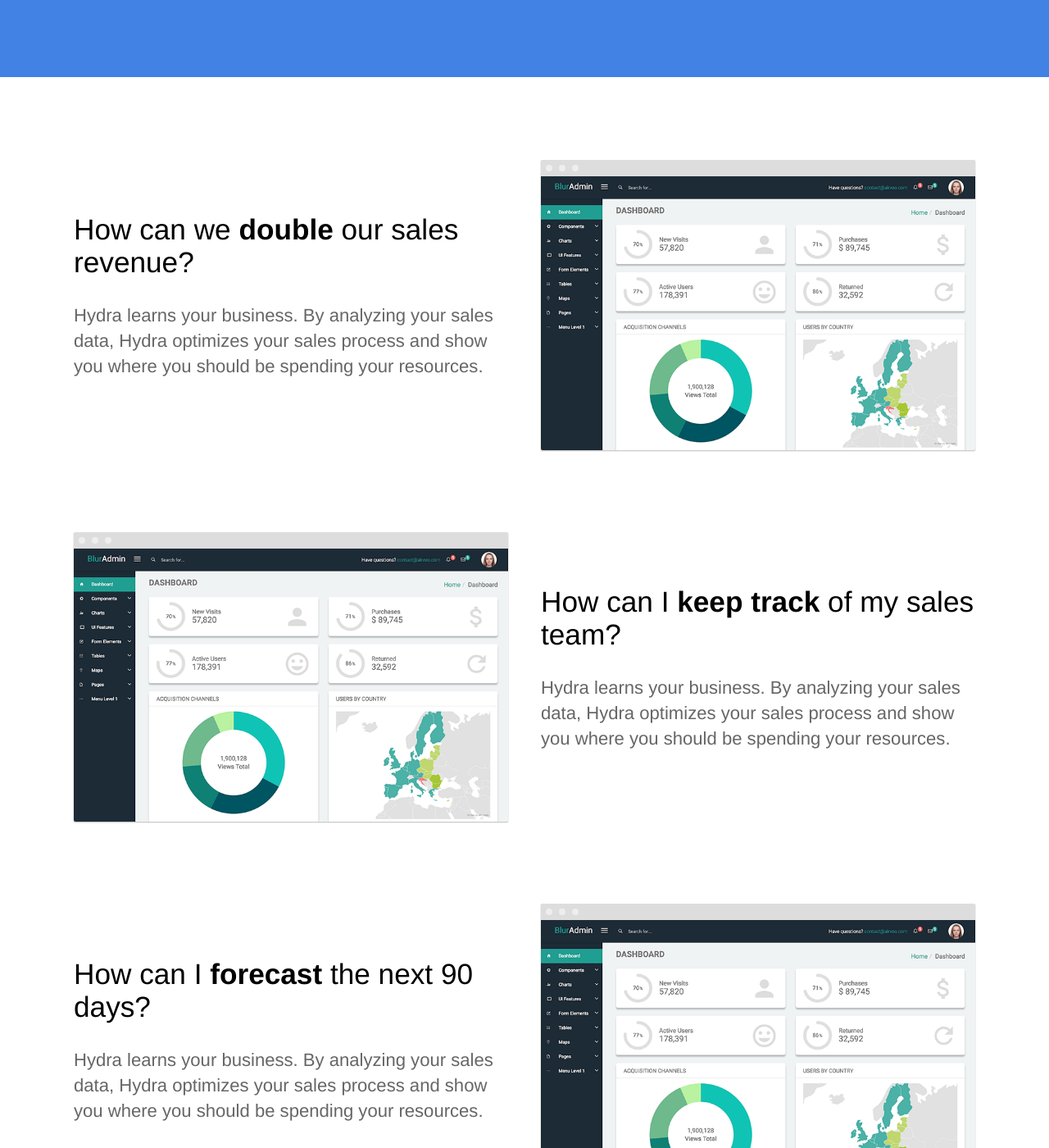
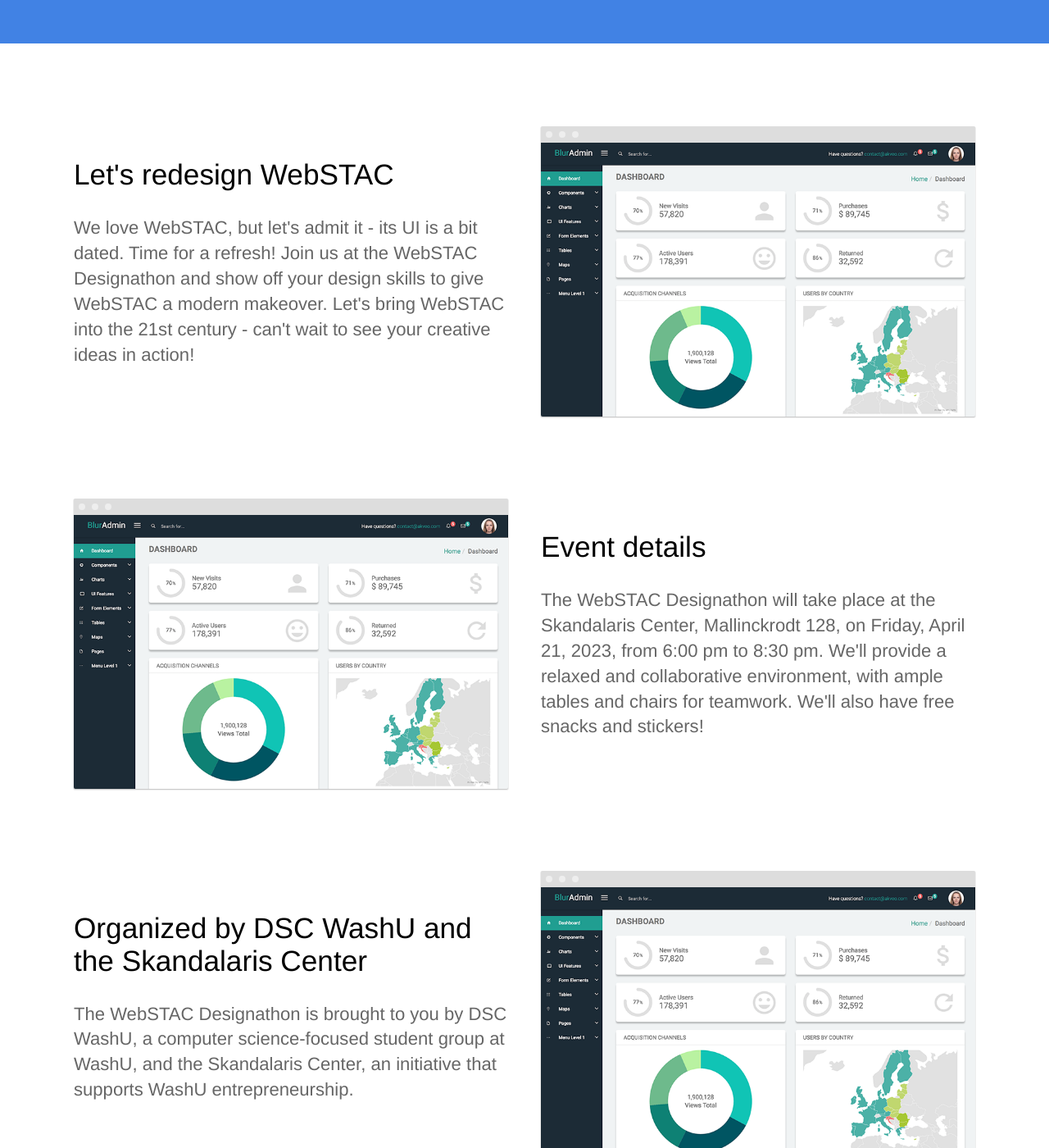
Before and after one commit to dscwashu/webstacdesignathon, a Jekyll site: the page built from index.html, in a window 1280 px wide and 1400 px high, scrolled down 350 px. Shown: the whole window at 82% size. Built offline with Jekyll 4.4.1, drawn with Linux system fonts in a browser that asks for light colours; the list of posts is cut into pages by our own code; some of the changed text lies outside the part shown.

Commit message:
Swap out index text

```diff
--- a/index.html
+++ b/index.html
@@ -1,11 +1,10 @@
 ---
 title: Home
-description: Welcome to the 2023 DSC x Skandalaris Designathon!
+description: Welcome to the WebSTAC Designathon!
 ---
 <section class="hero">
 	<div class="text-container">
-		<h1 class="editable">The last sales CRM <strong>you'll ever need</strong></h1>
-		<p class="subtext editable">Track and optimize your sales team in real time.</p>
+		<h1 class="editable">{{ page.description }}</h1>
 		<div class="cta button alt"><a href="{{ site.register_url }}">Register</a></div>
 	</div>
 </section>
@@ -14,8 +13,8 @@
 	<section>
 		<div class="container flex">
 			<div class="text editable">
-				<h2>How can we <strong>double</strong> our sales revenue?</h2>
-				<p>Hydra learns your business. By analyzing your sales data, Hydra optimizes your sales process and show you where you should be spending your resources. </p>
+				<h2>Let's redesign WebSTAC</h2>
+				<p>We love WebSTAC, but let's admit it - its UI is a bit dated. Time for a refresh! Join us at the WebSTAC Designathon and show off your design skills to give WebSTAC a modern makeover. Let's bring WebSTAC into the 21st century - can't wait to see your creative ideas in action!</p>
 			</div>
 			<div class="image">
 				<img src="{{ site.baseurl }}/images/dashboard.png" alt="Screenshot" class="screenshot editable" />
@@ -26,8 +25,8 @@
 	<section>
 		<div class="container flex">
 			<div class="text editable">
-				<h2>How can I <strong>keep track</strong> of my sales team?</h2>
-				<p>Hydra learns your business. By analyzing your sales data, Hydra optimizes your sales process and show you where you should be spending your resources.</p>
+				<h2>Event details</h2>
+				<p>The WebSTAC Designathon will take place at the Skandalaris Center, Mallinckrodt 128, on Friday, April 21, 2023, from 6:00 pm to 8:30 pm. We'll provide a relaxed and collaborative environment, with ample tables and chairs for teamwork. We'll also have free snacks and stickers!</p>
 			</div>
 			<div class="image">
 				<img src="{{ site.baseurl }}/images/dashboard.png" alt="Screenshot" class="screenshot editable" />
@@ -38,17 +37,12 @@
 	<section>
 		<div class="container flex">
 			<div class="text editable">
-				<h2>How can I <strong>forecast</strong> the next 90 days?</h2>
-				<p>Hydra learns your business. By analyzing your sales data, Hydra optimizes your sales process and show you where you should be spending your resources.</p>
+				<h2>Organized by DSC WashU and the Skandalaris Center</h2>
+				<p>The WebSTAC Designathon is brought to you by DSC WashU, a computer science-focused student group at WashU, and the Skandalaris Center, an initiative that supports WashU entrepreneurship.</p>
 			</div>
 			<div class="image">
 				<img src="{{ site.baseurl }}/images/dashboard.png" alt="Screenshot" class="screenshot editable" />
 			</div>
 		</div>
 	</section>
-
-	<section class="bottom-cta">
-		<h2 class="editable"><strong>Improve</strong> your sales process today</h2>
-		<div class="button alt"><a href="#">Register</a></div>
-	</section>
 </div>
```
